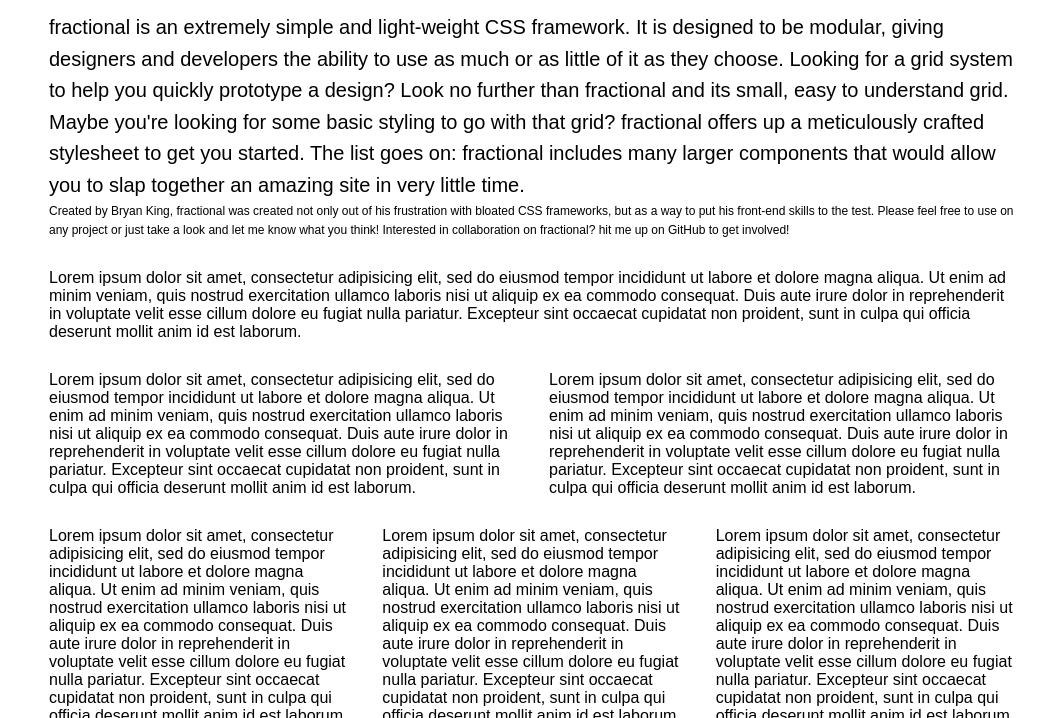
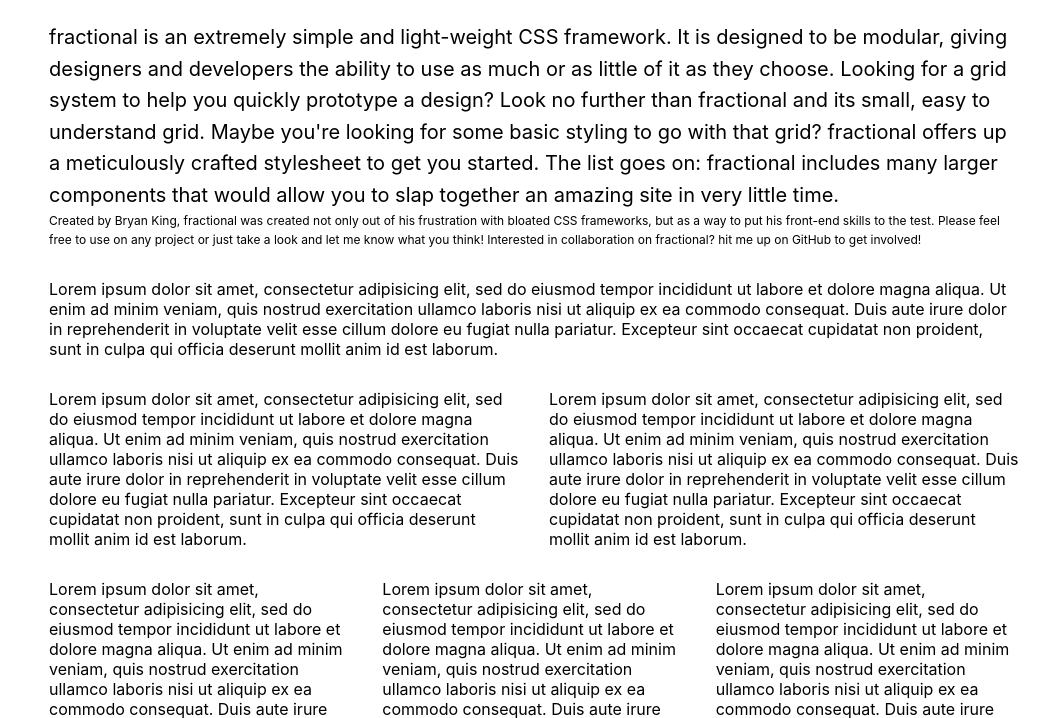
Before and after one commit to boldlybryan/fractional, a website: page index.html in a window 1280 px wide. Shown: the part 123-841 px from the top of the page, without its empty margins (106-1155 px from the left). Drawn offline with nearby package versions, Linux system fonts and the light colour scheme; files that its build step writes are made by us from their sources.

Commit message:
Utilizing system fonts instead of bringing in web fonts.

```diff
--- a/sass/typography.scss
+++ b/sass/typography.scss
@@ -1,3 +1,7 @@
+body {
+	font-family: system, -apple-system, ".SFNSText-Regular", "San Francisco", "Roboto", "Segoe UI", "Helvetica Neue", "Lucida Grande", sans-serif;
+}
+
 h1, h2, h3, h4, h5, h6, p {
 	font-size: 16px;
 	font-weight: normal;
```
